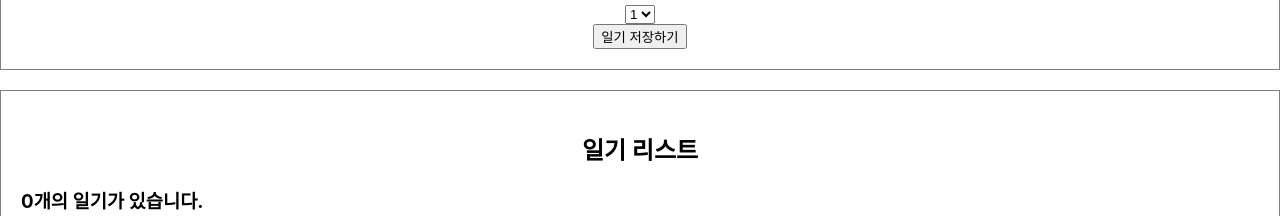
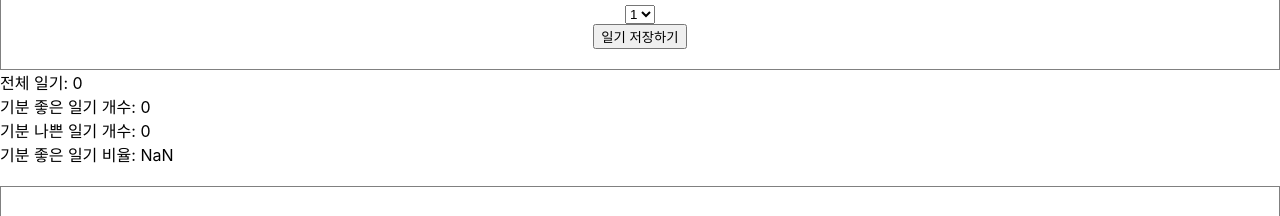
Before and after one commit to YUhari0901/simple-diary, a React (Create React App) app: page / in a window 1280 px wide. Shown: the part 228-444 px from the top of the page. Built offline with nearby package versions, Linux system fonts and the light colour scheme; no server answers.

Commit message:
기분 좋은 일기, 나쁜 일기 개수,비율 함수 추가

```diff
--- a/src/App.js
+++ b/src/App.js
@@ -1,4 +1,4 @@
-import React, { useEffect, useRef, useState } from 'react';
+import React, { useMemo, useEffect, useRef, useState } from 'react';
 import './App.css';
 import DiaryEditor from './DiaryEditor';
 import DiaryList from './DiaryList';
@@ -88,10 +88,27 @@
       )
     )
   }
+const getDiaryAnalysis = useMemo(() =>
+{
+  console.log("일기 분석 시작!");
+
+  const goodCount = data.filter((it)=>it.emotion >= 3).length;
+  const badCount =data.length -goodCount;
+  const goodRation = (goodCount / data.length) * 100;
+  return {goodCount,badCount,goodRation};
+}, [data.length]);
+
+const {goodCount, badCount,goodRation } = getDiaryAnalysis;
+
+
   return (
     <div className="App">
      <DiaryEditor onCreate={onCreate}/>
-     <DiaryList diaryList ={data} onRemove={onRemove} onEdit={onEdit}/>
+     <div>전체 일기: {data.length}</div>
+     <div>기분 좋은 일기 개수: {goodCount}</div>
+     <div>기분 나쁜 일기 개수: {badCount}</div>
+     <div>기분 좋은 일기 비율: {goodRation}</div>
+    <DiaryList diaryList ={data} onRemove={onRemove} onEdit={onEdit}/>
     </div>
   );
 }
```
